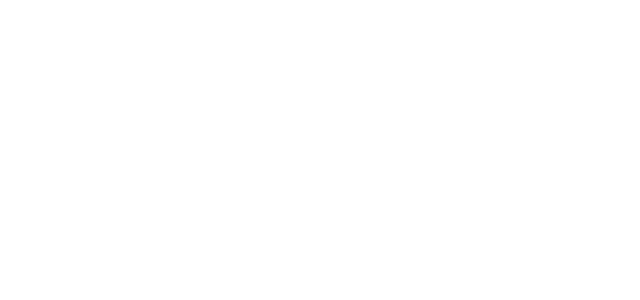
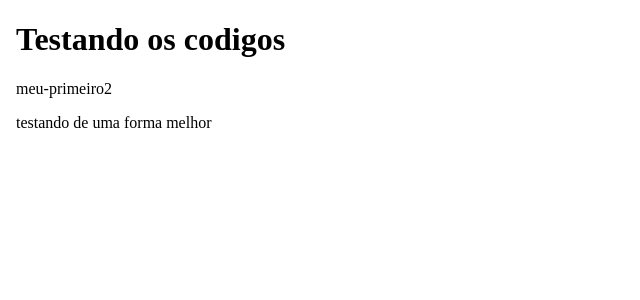
Before and after one commit to DavyddBF/angular-project, an Angular app: page / in a window 1280 px wide. Shown: the top 300 px of the page, without its empty margins (0-640 px from the left). Built offline with nearby package versions, Linux system fonts and the light colour scheme.

Commit message:
Inserindo os componentes no HTML

```diff
--- a/src/app/app.component.html
+++ b/src/app/app.component.html
@@ -6,7 +6,8 @@
   <title>Teste</title>
 </head>
 <body>
-  <h1>{{title}}</h1>
-  <p>{{texting}}</p>
+  <h1>{{testando}}</h1>
+  <app-meu-primeiro2></app-meu-primeiro2>
+  <meu-primeiro></meu-primeiro>
 </body>
 </html>
```
